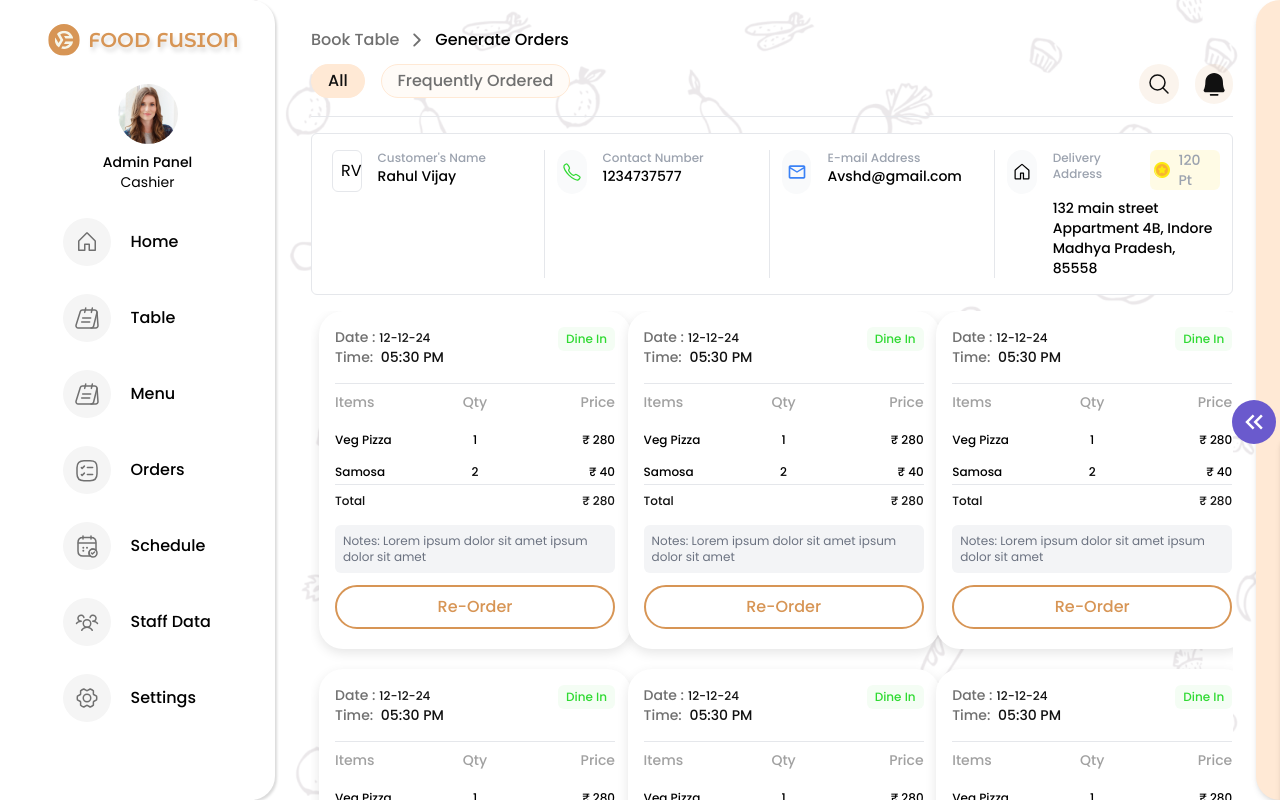
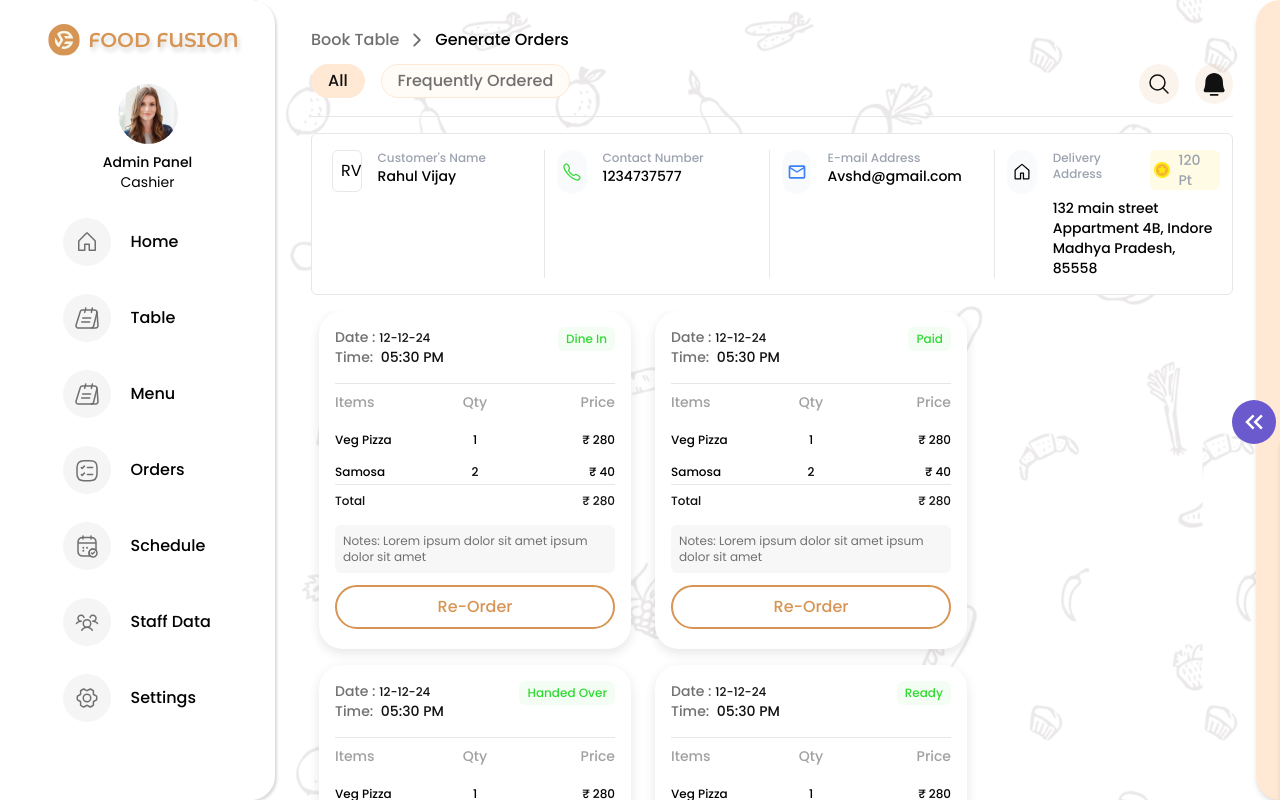
Before and after one commit to razikkhan98/Front-food-fusion, a React (Create React App) app: page /previousorder in a window 1280 px wide. Built offline with nearby package versions, Linux system fonts and the light colour scheme.

Commit message:
Working in kot cards and previouscards 24-2-25

```diff
--- a/src/App.css
+++ b/src/App.css
@@ -178,6 +178,12 @@ body {
 .navbar-icon-bg-color {
   background-color: rgba(215, 149, 85, 0.1);
 }
+.note-bg-color{
+  background-color: #F7F7F7;
+}
+.bg-light-status-orage-color{
+  background-color: rgba(218, 106, 47, 0.05);
+}
 
 /*
   =========================
@@ -233,6 +239,9 @@ body {
 
 .text-blue-color {
   color: var(--blue-color);
+}
+.text-yellow-color{
+  color: var(--yellow-color);
 }
 
 /*
--- a/src/Components/Common/GenerateOrderCards/ordercards.jsx
+++ b/src/Components/Common/GenerateOrderCards/ordercards.jsx
@@ -12,6 +12,40 @@ const items = [
 
 // const CardsColor=[""]
 const GenerateOrderCards = ({ OrderStatus }) => {
+
+    // Dynamically assign text and styles
+    let statusText = OrderStatus;
+    let bgColor = "";
+    let textColor = "";
+
+    switch (OrderStatus) {
+        case "Dine In":
+        case "Paid":
+        case "Handed Over":
+        case "Ready":
+            // statusText = "Dine In";
+            bgColor = "bg-light-green";
+            textColor = "text-light-green";
+            break;
+        case "In Progress":
+            // statusText = "In Progress";
+            bgColor = "bg-light-yellow";
+            textColor = "text-yellow-color";
+            break;
+        case "Delivered":
+            // statusText = "Delivered";
+            bgColor = "bg-light-status-orage-color";
+            textColor = "text-color-orange";
+            break;
+        case "Unsuccessful":
+            // statusText = "Unsuccessful";
+            bgColor = "bg-color-red";
+            textColor = "text-color-red";
+            break;
+        default:
+            break; // No status
+    }
+
     return (
         <>
 
@@ -29,35 +63,13 @@ const GenerateOrderCards = ({ OrderStatus }) => {
                         </div>
                     </div>
 
-                    {/* Dine In Tag */}
-                    {(OrderStatus === "Dine In" || "Paid" || "Handed Over" || "Ready") ? (
-                        <>
-                            <div className="text-light-green h-full text-xs font-medium bg-light-green px-2 py-1 rounded-md inline-block ">
-                                Dine In
+
+                    {/* Order Status Tag */}
+                    {statusText && (
+                        <div className={`${textColor} h-full text-xs font-medium ${bgColor} px-2 py-1 rounded-md inline-block`}>
+                            {statusText}
                         </div>
-                        </>
-                    ) : OrderStatus === "In Progress" ?
-                        (
-                            <>
-                                <div className="text-yellow-400 h-full text-xs font-semibold bg-light-yellow px-2 py-1 rounded-md inline-block ">
-                                    In Progress
-                                </div>
-                            </>
-                        ) : OrderStatus === "Delivered" ? (
-                            <>
-                                <div className="text-yellow-600 h-full text-xs font-semibold bg-yellow-100 px-2 py-1 rounded-md inline-block ">
-                                    Delivered
-                                </div>
-                            </>
-                        )
-                            : OrderStatus === "Unsuccessfull" ? (
-                                <>
-                                    <div className="text-color-red h-full text-xs font-semibold bg-color-red px-2 py-1 rounded-md inline-block ">
-                                        Unsuccessfull
-                                    </div>
-                                </>
-                            ) : null
-                    }
+                    )}
                 </div>
 
 
@@ -106,16 +118,16 @@ const GenerateOrderCards = ({ OrderStatus }) => {
 
 
             {/* Notes Section */}
-                <div className="mb-2 bg-light-color px-3 py-2 rounded-md text-color-gray text-xs font-normal h-12 overflow-auto hidden-scroll">
+            <div className="mb-2 px-3 py-2 rounded-md note-bg-color text-color-gray text-xs font-normal h-12 overflow-auto hidden-scroll">
                 Notes: Lorem ipsum dolor sit amet ipsum dolor sit amet
             </div>
 
 
             {/* Generate invoice Button */}
             <Button title={"Generate Invoice"} />
-            </div>
-            {/* ))} */}
-            {/* </div> */}
+        </div >
+            {/* ))} */ }
+    {/* </div> */ }
         </>
     )
 }
--- a/src/Components/Common/PreviousOrderCards/previousOrderCards.jsx
+++ b/src/Components/Common/PreviousOrderCards/previousOrderCards.jsx
@@ -9,12 +9,45 @@ const items = [
     { name: "Veg Pizza", quantity: 1, price: 280 },
     { name: "Samosa", quantity: 2, price: 40 },
 ];
-const PreviousOrderCards = () => {
+const PreviousOrderCards = ({OrderStatus}) => {
+    // Dynamically assign text and styles
+    let statusText = OrderStatus;
+    let bgColor = "";
+    let textColor = "";
+
+    switch (OrderStatus) {
+        case "Dine In":
+        case "Paid":
+        case "Handed Over":
+        case "Ready":
+            // statusText = case;
+            bgColor = "bg-light-green";
+            textColor = "text-light-green";
+            break;
+        case "In Progress":
+            // statusText = "In Progress";
+            bgColor = "bg-light-yellow";
+            textColor = "text-yellow-color";
+            break;
+        case "Delivered":
+            // statusText = "Delivered";
+            bgColor = "bg-light-status-orage-color";
+            textColor = "text-color-orange";
+            break;
+        case "Unsuccessful":
+            // statusText = "Unsuccessful";
+            bgColor = "bg-color-red";
+            textColor = "text-color-red";
+            break;
+        default:
+            break; // No status
+    }
+
     return (
         <>
 
             {/* <div> */}
-            {[1, 2, 3, 4, 5, 6, 7, 8].map((i) => (
+
             <div className="previous-order bg-white rounded-3xl card-box-shadow mx-2 p-4 mb-4">
                 {/* Date & Time */}
                 <div className="flex justify-between text-sm pb-3">
@@ -22,11 +55,13 @@ const PreviousOrderCards = () => {
                         <span className='text-sm text-color-gray pb-1'> Date :<span className='text-xs text-color-black ps-1'>12-12-24</span> </span>
                         <div className='text-sm text-color-gray'>Time:<span className='text-sm text-color-black ps-1'> 05:30 PM</span></div>
                     </div>
-                        {/* Dine In Tag */}
 
-                        <div className="text-light-green bg-light-green h-full text-xs font-medium bg-green-100 px-2 py-1 rounded-md inline-block ">
-                            Dine In
+                    {/* Order Status Tag */}
+                    {statusText && (
+                        <div className={`${textColor} h-full text-xs font-medium ${bgColor} px-2 py-1 rounded-md inline-block`}>
+                            {statusText}
                         </div>
+                    )}
 
                 </div>
 
@@ -58,14 +93,14 @@ const PreviousOrderCards = () => {
                 </div>
 
                 {/* Notes Section */}
-                    <div className="mb-2 h-12 overflow-auto hidden-scroll bg-gray-100 p-2 rounded-md text-gray-500 text-xs font-normal">
+                <div className="mb-2 h-12 overflow-auto hidden-scroll note-bg-color p-2 rounded-md text-color-gray text-xs font-normal">
                     Notes: Lorem ipsum dolor sit amet ipsum dolor sit amet
                 </div>
 
                 {/* Reorder Button */}
                 <Button title={"Re-Order"} />
             </div>
-            ))}
+
             {/* </div> */}
         </>
     )
--- a/src/Components/Pages/PreviousOrder/previousOrder.jsx
+++ b/src/Components/Pages/PreviousOrder/previousOrder.jsx
@@ -65,8 +65,8 @@ const PreviousOrder = () => {
   // State
   // ==========
   const [isRightSidebarOpen, setIsRightSidebarOpen] = useState(false);
-    const [CurrentTab, setCurrentTab] = useState();
-    console.log('CurrentTab: ', CurrentTab);
+  const [CurrentTab, setCurrentTab] = useState();
+  console.log('CurrentTab: ', CurrentTab);
 
   // =========
   // Function
@@ -86,7 +86,7 @@ const PreviousOrder = () => {
       <div className={`flex-grow py-4 px-9 transition-all duration-300`}>
         {/* Navbar start */}
         <div className="border-b">
-          <Navbar icons={PreviousIcons} buttons={PreviousButtons} pageHeading={PreviousHeading} selectedTab={setCurrentTab}/>
+          <Navbar icons={PreviousIcons} buttons={PreviousButtons} pageHeading={PreviousHeading} selectedTab={setCurrentTab} />
 
         </div>
 
@@ -124,8 +124,19 @@ const PreviousOrder = () => {
         </div>
 
         {/* Previous Order Cards */}
-        <div className={`grid h-3/4 hidden-scroll overflow-auto ${isRightSidebarOpen === true ? "grid-cols-2" : "grid-cols-3"} gap-1`}>
-          <PreviousOrderCards />
+
+        <div className="h-3/4 hidden-scroll overflow-auto pb-3">
+          <div className={`grid grid-cols-[repeat(auto-fill,minmax(336px,336px))]`}>
+            {[1, 2, 3, 4, 5, 6, 7, 8].map((i, index) => (
+              <PreviousOrderCards key={index} OrderStatus={index === 0 ? "Dine In" : index === 1 ? "Paid" :
+                index === 2 ? "Handed Over" :
+                  index === 3 ? "Ready" :
+                    index === 4 ? "In Progress" :
+                      index === 5 ? "Delivered" :
+                        index === 6 ? "Unsuccessful" :
+                          "Dine In"} />
+            ))}
+          </div>
         </div>
       </div>
 
--- a/src/Components/Pages/SendToKitchen/kitchen.jsx
+++ b/src/Components/Pages/SendToKitchen/kitchen.jsx
@@ -38,8 +38,8 @@ const SendToKitchen = () => {
     // State
     // ========
     const [isRightSidebarOpen, setIsRightSidebarOpen] = useState(false);
-      const [CurrentTab, setCurrentTab] = useState();
-      console.log('CurrentTab: ', CurrentTab);
+    const [CurrentTab, setCurrentTab] = useState();
+    console.log('CurrentTab: ', CurrentTab);
 
 
     // ========
@@ -59,16 +59,22 @@ const SendToKitchen = () => {
                 {/* Main Content here */}
                 <div className={`flex-grow py-4 px-9 transition-all duration-300 flex flex-col justify-center`}>
                     <div className='border-b'>
-                        <Navbar buttons={KitchenButtons} icons={KitchenIcons} pageHeading={kitchenHeading} btn_purple={"See All Invoices"} selectedTab={setCurrentTab}/>
+                        <Navbar buttons={KitchenButtons} icons={KitchenIcons} pageHeading={kitchenHeading} btn_purple={"See All Invoices"} selectedTab={setCurrentTab} />
                     </div>
                     <div className="overflow-auto h-full hidden-scroll">
                         <h2 className="text-base font-semibold mt-2">In Progress</h2>
                         <div
                             className={`grid grid-cols-[repeat(auto-fill,minmax(336px,336px))]`}
                         >
-                            {[1, 2, 3, 4, 5,].map((i, index) => (
+                            {[1, 2, 3, 4, 5,6,7,8].map((i, index) => (
                                 <>
-                                    <GenerateOrderCards />
+                                    <GenerateOrderCards key={index} OrderStatus={index === 0 ? "Dine In" : index === 1 ? "Unsuccessful" :
+                                        index === 2 ? "Handed Over" :
+                                            index === 3 ? "Paid" :
+                                                index === 4 ? "In Progress" :
+                                                    index === 5 ? "Delivered" :
+                                                        index === 6 ? "Unsuccessful" :
+                                                            "Dine In"} />
                                 </>
                             ))}
                         </div>
@@ -80,7 +86,7 @@ const SendToKitchen = () => {
                         >
                             {[1, 2, 3, 4, 5,].map((i, index) => (
                                 <>
-                                    <GenerateOrderCards />
+                                    <GenerateOrderCards key={index} OrderStatus={"In Progress"} />
                                 </>
                             ))}
                         </div>
```
Lines whose indentation alone changed are shown as unchanged.
